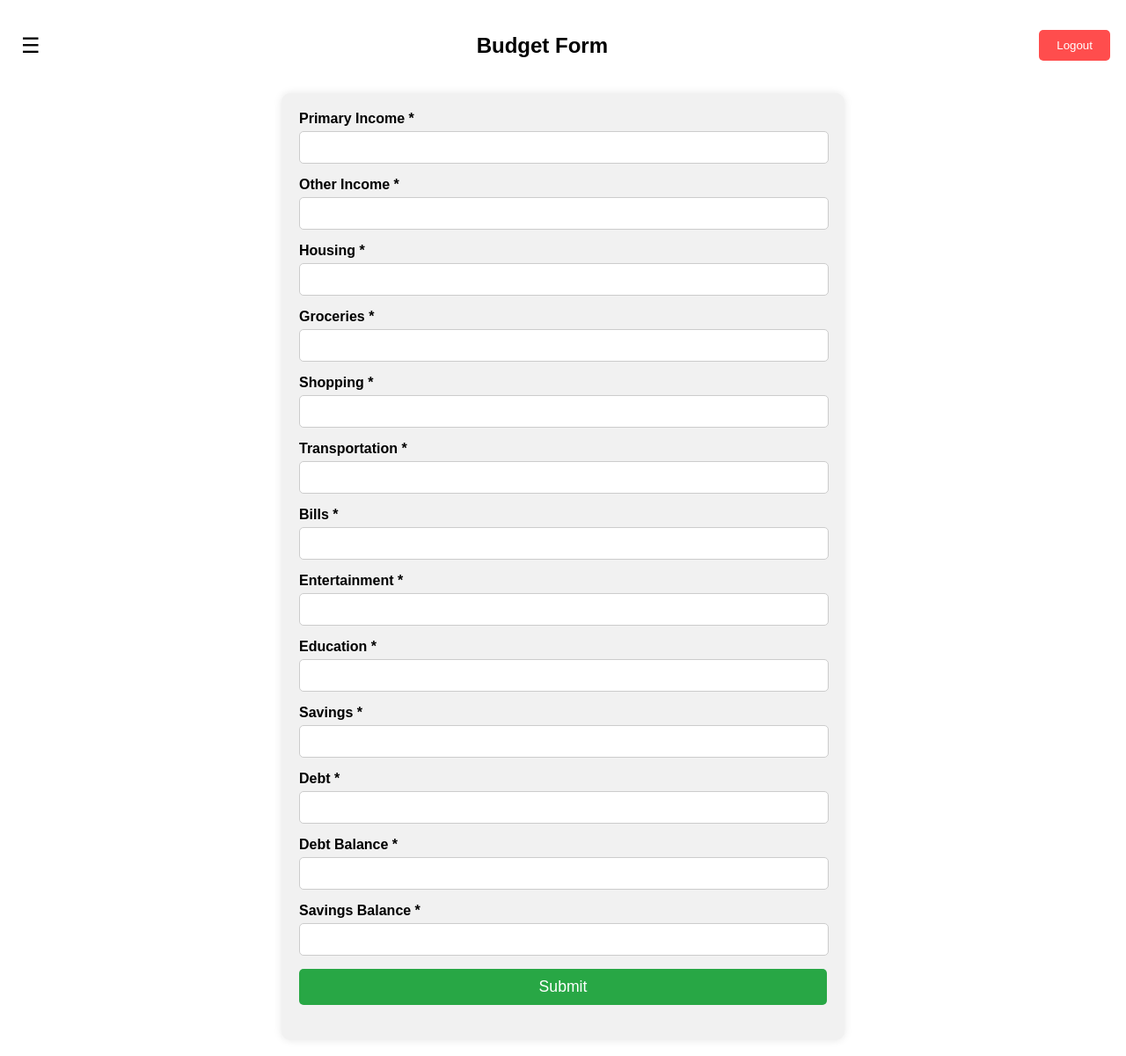
After one commit to austin-carnahan/software-engineering-24, a Flask app: template templates/budgetform.html in a window 1280 px wide. The commit adds this page. Shown: the whole page at 88% size. Run offline with Flask 3, Linux system fonts and the light colour scheme; the template is opened without the code that fills it, so the values that code supplies are empty; parts of the project's set-up code (start-up, migrations or seed data) failed here and were passed over.

Commit message:
budget form

```diff
--- /dev/null
+++ b/static/css/budgetform.css
@@ -0,0 +1,166 @@
+/* Container and Sidebar Styles */
+.container {
+    display: flex;
+    min-height: 100vh;
+    background-color: #f9f9f9;
+    font-family: Arial, sans-serif;
+}
+
+.sidebar {
+    background-color: #fff;
+    width: 275px;
+    padding: 10px;
+    box-shadow: 0 2px 5px rgba(0, 0, 0, 0.1);
+    transition: left 0.3s ease-in-out;
+    z-index: 100;
+}
+
+.sidebar .logo img {
+    width: 50px;
+    height: 50px;
+    vertical-align: middle;
+    margin-left: 10px;
+}
+
+.sidebar h1 {
+    font-size: 24px;
+    color: #007bff;
+    display: inline-block;
+    vertical-align: middle;
+    padding: 5px 10px 5px 5px;
+}
+
+.sidebar .nav-items {
+    list-style: none;
+    padding: 0;
+    margin-top: 20px;
+}
+
+.sidebar .nav-items li {
+    padding: 10px;
+    border-bottom: 1px solid #eee;
+}
+
+.sidebar .nav-items li a {
+    text-decoration: none;
+    color: #333;
+    font-weight: 500;
+}
+
+.sidebar .nav-items li a.active,
+.sidebar .nav-items li a:hover {
+    font-weight: bold;
+    color: #007bff;
+}
+
+/* Content Styles */
+.content {
+    flex-grow: 1;
+    padding: 10px;
+    background-color: #fff;
+}
+
+.header {
+    display: flex;
+    justify-content: space-between;
+    align-items: center;
+    margin-bottom: 20px;
+}
+
+.header #sidebar-menu-button {
+    background: none;
+    border: none;
+    font-size: 1.5em;
+    cursor: pointer;
+}
+
+.header .logout-button button {
+    background-color: #ff4d4d;
+    color: white;
+    border: none;
+    padding: 10px 20px;
+    border-radius: 5px;
+    cursor: pointer;
+    transition: background 0.3s ease;
+}
+
+.header .logout-button button:hover {
+    background-color: #ff1a1a;
+}
+
+/* Form Styles */
+.main-section {
+    max-width: 600px;
+    margin: 0 auto;
+    background-color: #f1f1f1;
+    padding: 20px;
+    border-radius: 10px;
+    box-shadow: 0 0 10px rgba(0, 0, 0, 0.1);
+}
+
+form label {
+    display: block;
+    margin-bottom: 5px;
+    font-weight: bold;
+}
+
+form input {
+    width: calc(100% - 20px);
+    padding: 10px;
+    margin-bottom: 15px;
+    border: 1px solid #ccc;
+    border-radius: 5px;
+}
+
+form button[type="submit"] {
+    width: 100%;
+    background-color: #28a745;
+    color: white;
+    border: none;
+    padding: 10px;
+    border-radius: 5px;
+    font-size: 1.1em;
+    cursor: pointer;
+    transition: background 0.3s ease;
+}
+
+form button[type="submit"]:hover {
+    background-color: #218838;
+}
+
+#errors, #summary {
+    margin-top: 20px;
+    font-size: 0.9em;
+    color: #d9534f;
+}
+
+#errors {
+    color: #d9534f; /* Error color */
+}
+
+#summary {
+    color: #28a745; /* Success color */
+}
+
+/* Responsive */
+@media (max-width: 2160px) {
+    .container {
+        flex-direction: column;
+    }
+    .sidebar {
+        position: fixed;
+        top: 0;
+        left: -100%;
+        height: 100%;
+        z-index: 100;
+    }
+    .sidebar.active {
+        left: 0;
+    }
+    .content {
+        margin-left: 0;
+    }
+    .content.sidebar-active {
+        margin-left: 285px;
+    }
+}
--- /dev/null
+++ b/templates/budgetform.html
@@ -0,0 +1,151 @@
+<!DOCTYPE html>
+<html lang="en">
+
+<head>
+    <meta charset="UTF-8">
+    <meta name="viewport" content="width=device-width, initial-scale=1.0">
+    <title>Dashboard</title>
+    <link rel="stylesheet" href="/static/css/budgetform.css">
+    <script src="https://ajax.googleapis.com/ajax/libs/jquery/3.6.0/jquery.min.js"></script>
+</head>
+
+<body>
+    <div class="container">
+        <div class="sidebar">
+            <div class="logo">
+                <img src="/static/images/wallet.png" alt="Personal Budget Logo">
+                <h1>Personal Budget</h1>
+            </div>
+            <ul class="nav-items">
+                <li><a href="{{ url_for('dashboard') }}">Budget Summary</a></li>
+                <li><a href="{{ url_for('budget_form') }}" class="active">Budget Form</a></li>
+                <li><a href="#">Profile</a></li>
+            </ul>
+        </div>
+
+        <div class="content">
+            <div class="header">
+                <button id="sidebar-menu-button"><span class="menu-icon">☰</span></button>
+                <h2>Budget Form</h2>
+                <div class="logout-button">
+                    <button id="logout-btn">Logout</button>
+                </div>
+            </div>
+
+            <div class="main-section">
+                <form id="budgetForm">
+                    <label for="primaryIncome">Primary Income *</label>
+                    <input type="number" id="primaryIncome" name="primaryIncome" required>
+                    <br>
+                    <label for="otherIncome">Other Income *</label>
+                    <input type="number" id="otherIncome" name="otherIncome" required>
+                    <br>
+                    <label for="housing">Housing *</label>
+                    <input type="number" id="housing" name="housing" required>
+                    <br>
+                    <label for="groceries">Groceries *</label>
+                    <input type="number" id="groceries" name="groceries" required>
+                    <br>
+                    <label for="shopping">Shopping *</label>
+                    <input type="number" id="shopping" name="shopping" required>
+                    <br>
+                    <label for="transportation">Transportation *</label>
+                    <input type="number" id="transportation" name="transportation" required>
+                    <br>
+                    <label for="bills">Bills *</label>
+                    <input type="number" id="bills" name="bills" required>
+                    <br>
+                    <label for="entertainment">Entertainment *</label>
+                    <input type="number" id="entertainment" name="entertainment" required>
+                    <br>
+                    <label for="education">Education *</label>
+                    <input type="number" id="education" name="education" required>
+                    <br>
+                    <label for="savings">Savings *</label>
+                    <input type="number" id="savings" name="savings" required>
+                    <br>
+                    <label for="debt">Debt *</label>
+                    <input type="number" id="debt" name="debt" required>
+                    <br>
+                    <label for="debtBalance">Debt Balance *</label>
+                    <input type="number" id="debtBalance" name="debtBalance" required>
+                    <br>
+                    <label for="savingsBalance">Savings Balance *</label>
+                    <input type="number" id="savingsBalance" name="savingsBalance" required>
+                    <br>
+                    <button type="submit">Submit</button>
+                </form>
+                <div id="errors"></div>
+                <div id="summary"></div>
+            </div>
+        </div>
+    </div>
+
+    <script>
+        const sidebarMenuBtn = document.getElementById('sidebar-menu-button');
+        const sidebar = document.querySelector('.sidebar');
+        const content = document.querySelector('.content');
+
+        sidebarMenuBtn.addEventListener('click', () => {
+            sidebar.classList.toggle('active');
+            content.classList.toggle('sidebar-active');
+        });
+
+        $(document).ready(function () {
+            $('#logout-btn').click(function () {
+                $.get('/logout', function (response) {
+                    alert(response.message);
+                    window.location.href = '/';
+                }).fail(function () {
+                    alert('Logout failed. Please try again.');
+                });
+            });
+        });
+
+        document.getElementById('budgetForm').addEventListener('submit', async function(event) {
+            event.preventDefault();  // Prevent form from submitting normally
+
+            const formData = {
+                primaryIncome: document.getElementById('primaryIncome').value,
+                otherIncome: document.getElementById('otherIncome').value,
+                housing: document.getElementById('housing').value,
+                groceries: document.getElementById('groceries').value,
+                shopping: document.getElementById('shopping').value,
+                transportation: document.getElementById('transportation').value,
+                bills: document.getElementById('bills').value,
+                entertainment: document.getElementById('entertainment').value,
+                education: document.getElementById('education').value,
+                savings: document.getElementById('savings').value,
+                debt: document.getElementById('debt').value,
+                debtBalance: document.getElementById('debtBalance').value,
+                savingsBalance: document.getElementById('savingsBalance').value
+            };
+
+            try {
+                const response = await fetch('/budgetform', {
+                    method: 'POST',
+                    headers: {
+                        'Content-Type': 'application/json',
+                        'Authorization': `Bearer ${localStorage.getItem('accessToken')}` // Include JWT token
+                    },
+                    body: JSON.stringify(formData)
+                });
+
+                const result = await response.json();
+                if (response.ok) {
+                    document.getElementById('summary').innerText = "Budget data saved successfully!";
+                    document.getElementById('errors').innerText = '';
+                } else {
+                    document.getElementById('errors').innerText = result.error || 'An error occurred. Please try again.';
+                    document.getElementById('summary').innerText = '';
+                }
+            } catch (error) {
+                document.getElementById('errors').innerText = 'An error occurred. Please try again.';
+                document.getElementById('summary').innerText = '';
+            }
+        });
+    </script>
+
+</body>
+
+</html>
--- a/templates/dashboard.html
+++ b/templates/dashboard.html
@@ -18,7 +18,7 @@
             </div>
             <ul class="nav-items">
                 <li><a href="#" class="active">Budget Summary</a></li>
-                <li><a href="#">Budget Form</a></li>
+                <li><a href="{{ url_for('budget_form') }}">Budget Form</a></li>
                 <li><a href="#">Profile</a></li>
             </ul>
         </div>
@@ -33,6 +33,7 @@
             </div>
 
             <div class="main-section">
+                <!-- Main content here -->
             </div>
         </div>
     </div>
```
Also changed, not shown: routes/routes.py (+65 -12 lines), .github/workflows/python-app.yml (deleted).
